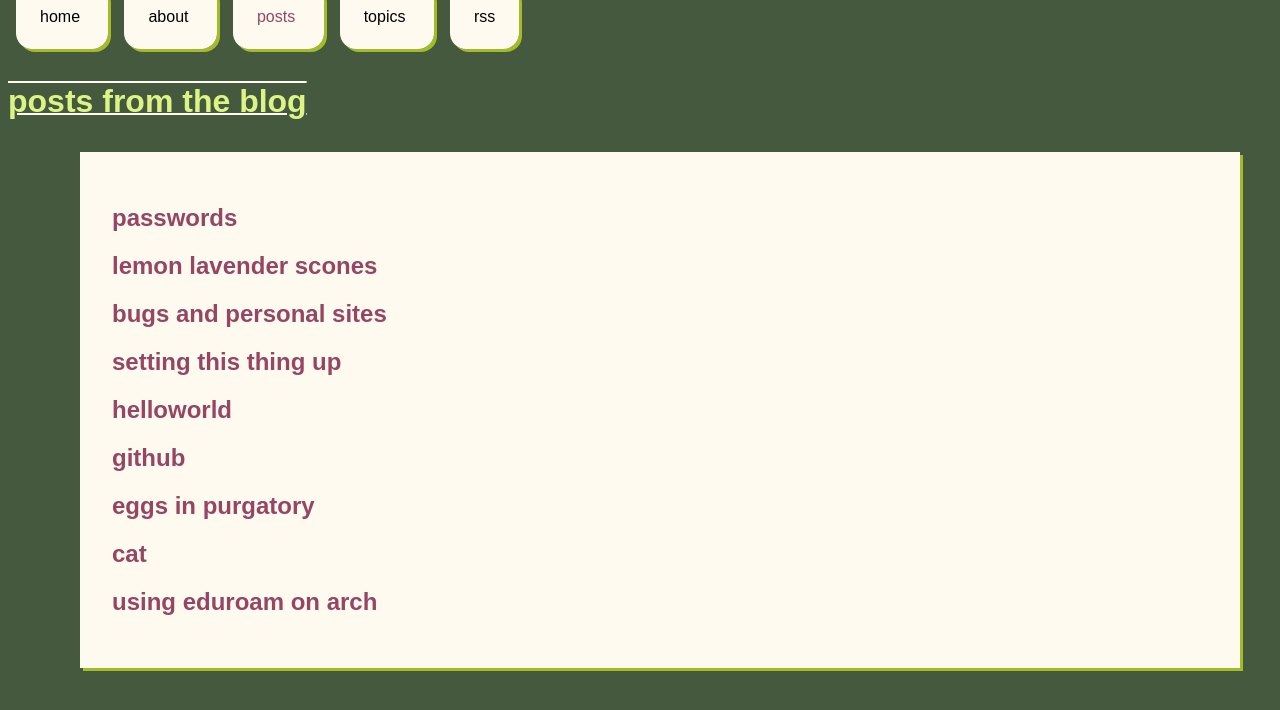
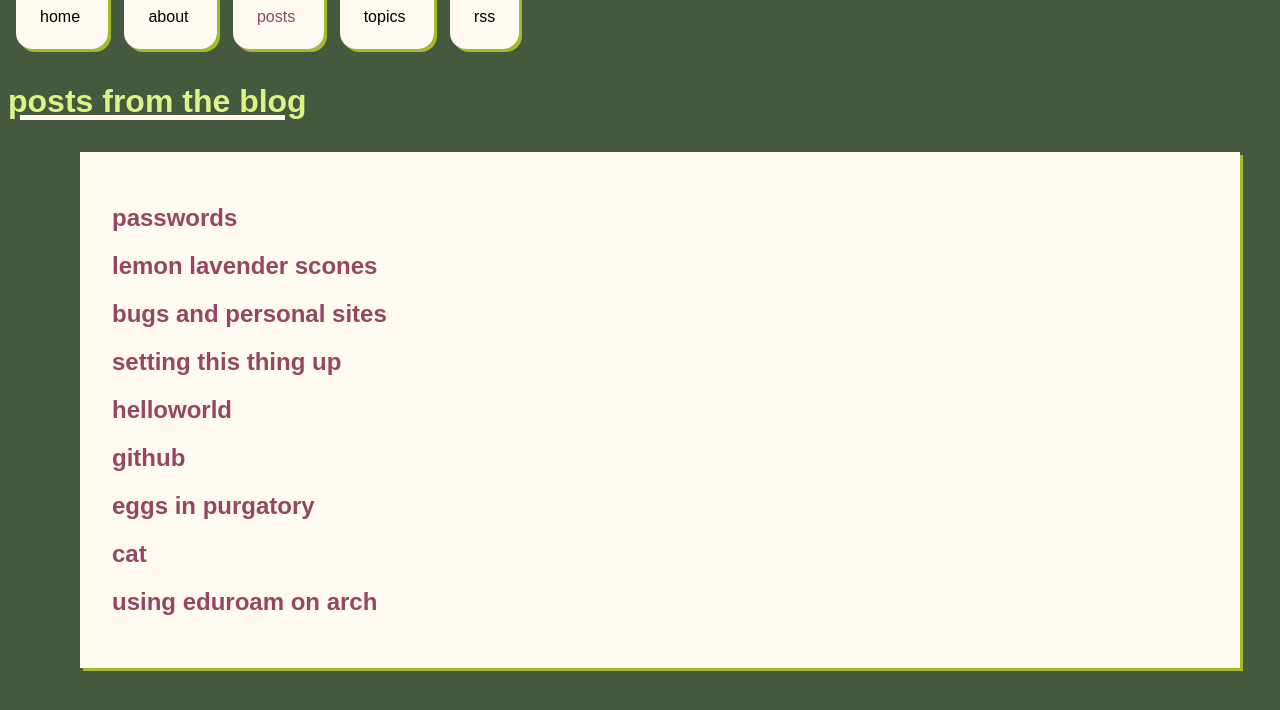
Before and after one commit to mossbeasts/mossbeasts.github.io, a Jekyll site: the page built from postslist.html, in a window 1280 px wide. Shown: the top 710 px of the page. Built offline with Jekyll 4.4.1, drawn with Linux system fonts in a browser that asks for light colours.

Commit message:
thick underline

```diff
--- a/assets/css/styles.css
+++ b/assets/css/styles.css
@@ -27,7 +27,7 @@ body {
 	text-transform: lowercase;
 	font-family: sans-serif;
 	color: #dcf485;
-	text-decoration: underline overline 1.5px floralwhite;
+	text-decoration: underline 5px floralwhite;
 }
 .postbody {
 	display: block;
```
